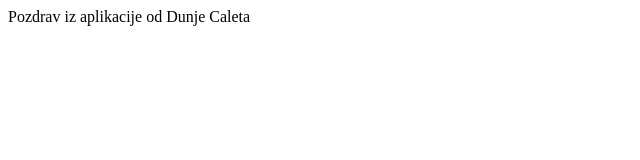
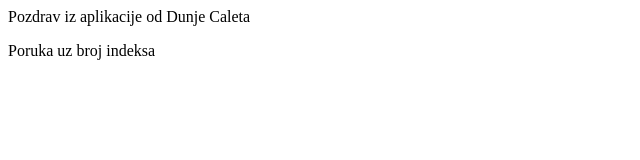
Before and after one commit to dcaleta/RUAP-projekt, a plain HTML site: page index.html in a window 1280 px wide. Shown: the whole page, without its empty margins (0-640 px from the left). Drawn offline with Linux system fonts and the light colour scheme.

Commit message:
Drugi commit

```diff
--- a/index.html
+++ b/index.html
@@ -1 +1,2 @@
 <p>Pozdrav iz aplikacije od Dunje Caleta</p>
+<p>Poruka uz broj indeksa</p>
```
